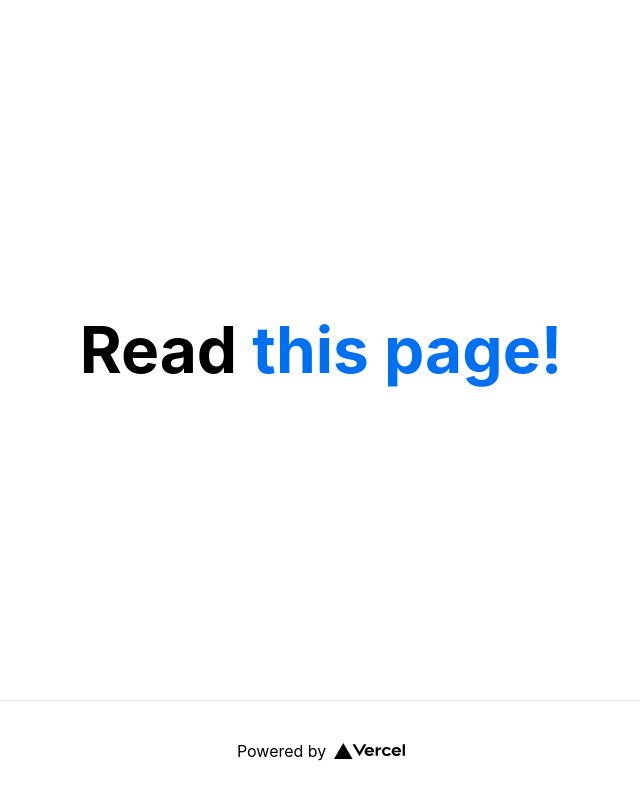
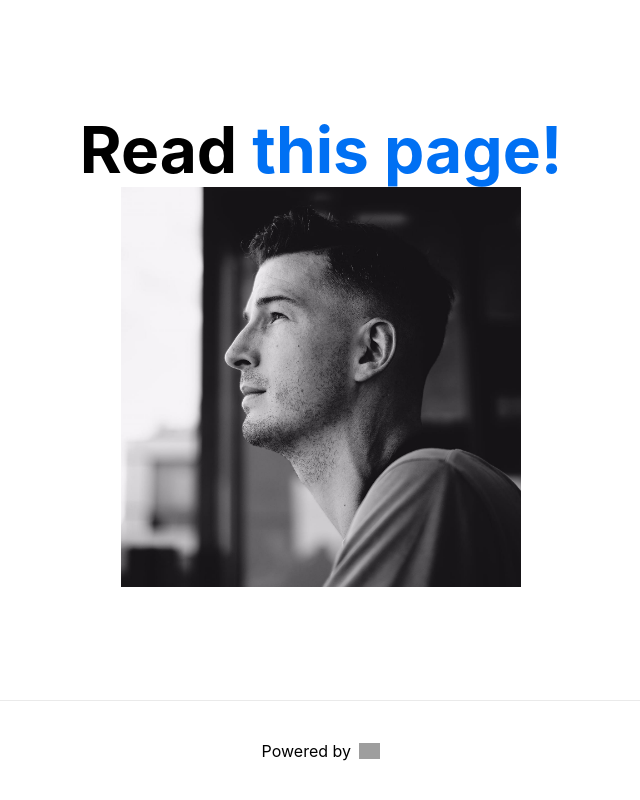
Before and after one commit to RhysMalyon/nextjs-blog, a Next.js app: page / in a window 1280 px wide. Shown: the whole page, without its empty margins (319-959 px from the left). Built offline with nearby package versions, Linux system fonts and the light colour scheme; grey boxes are pictures that could not be loaded.

Commit message:
Render profile image using Image component

```diff
--- a/pages/index.js
+++ b/pages/index.js
@@ -1,5 +1,6 @@
 import Head from 'next/head'
 import Link from 'next/link'
+import Image from 'next/image'
 
 export default function Home() {
   return (
@@ -16,6 +17,13 @@ export default function Home() {
             <a>this page!</a>
           </Link>
         </h1>
+
+        <Image
+          src="/images/profile.jpg"
+          height={400}
+          width={400}
+          alt="Rhys Malyon"
+        />
       </main>
 
       <footer>
```
Also changed, not shown: public/images/profile.jpg (added), public/vercel.svg (deleted).
